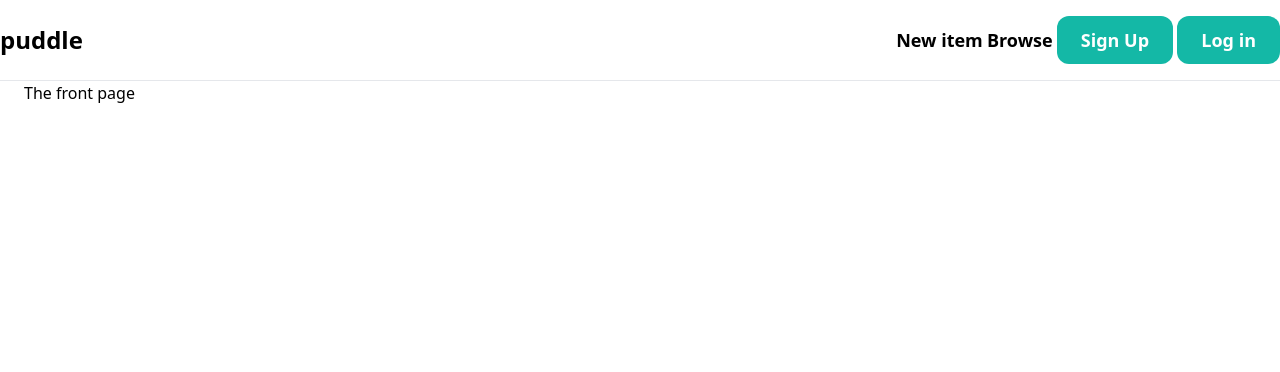
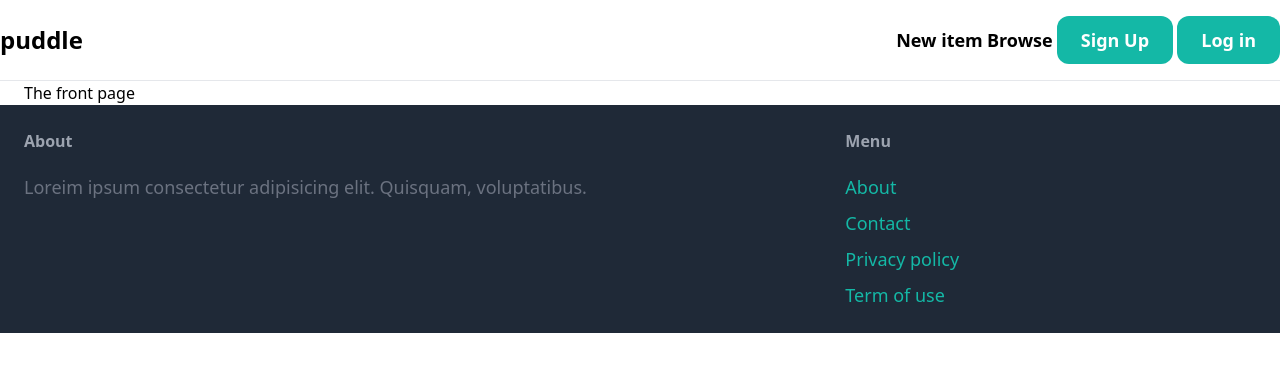
Before and after one commit to Mamba1099/Online_Marketplace, a Django app: page / in a window 1280 px wide. Shown: the top 372 px of the page. Run offline with Django 4.2, Linux system fonts and the light colour scheme; some libraries are stand-ins or nearby versions.

Commit message:
feat: modify footer

```diff
--- a/My_project/core/templates/base.html
+++ b/My_project/core/templates/base.html
@@ -23,5 +23,21 @@
         {%block content%}
         {%endblock%}
     </div>
+    <footer class="py-6 px-6 flex justfiy-between bg-gray-800">
+      <div class="w-2/3 pr-10">
+        <h3 class="mb-5 font-semibold text-gray-400">About</h3>
+
+        <p class="text-lg text-gray-500">Loreim ipsum consectetur adipisicing elit. Quisquam, voluptatibus.</p>
+      </div>
+      <div class="w-1/3">
+        <h3 class="mb-5 font-semibold text-gray-400">Menu</h3>
+
+        <ul class="space-y-2">
+          <li><a href="#" class="text-lg text-teal-500 hover:text-teal-700">About</a></li>
+          <li><a href="{%url 'contact'%}" class="text-lg text-teal-500 hover:text-teal-700">Contact</a></li>
+          <li><a href="#" class="text-lg text-teal-500 hover:text-teal-700">Privacy policy</a></li>
+          <li><a href="#" class="text-lg text-teal-500 hover:text-teal-700">Term of use</a></li>
+      </div>
+    </footer>
   </body>
 </html>
```
